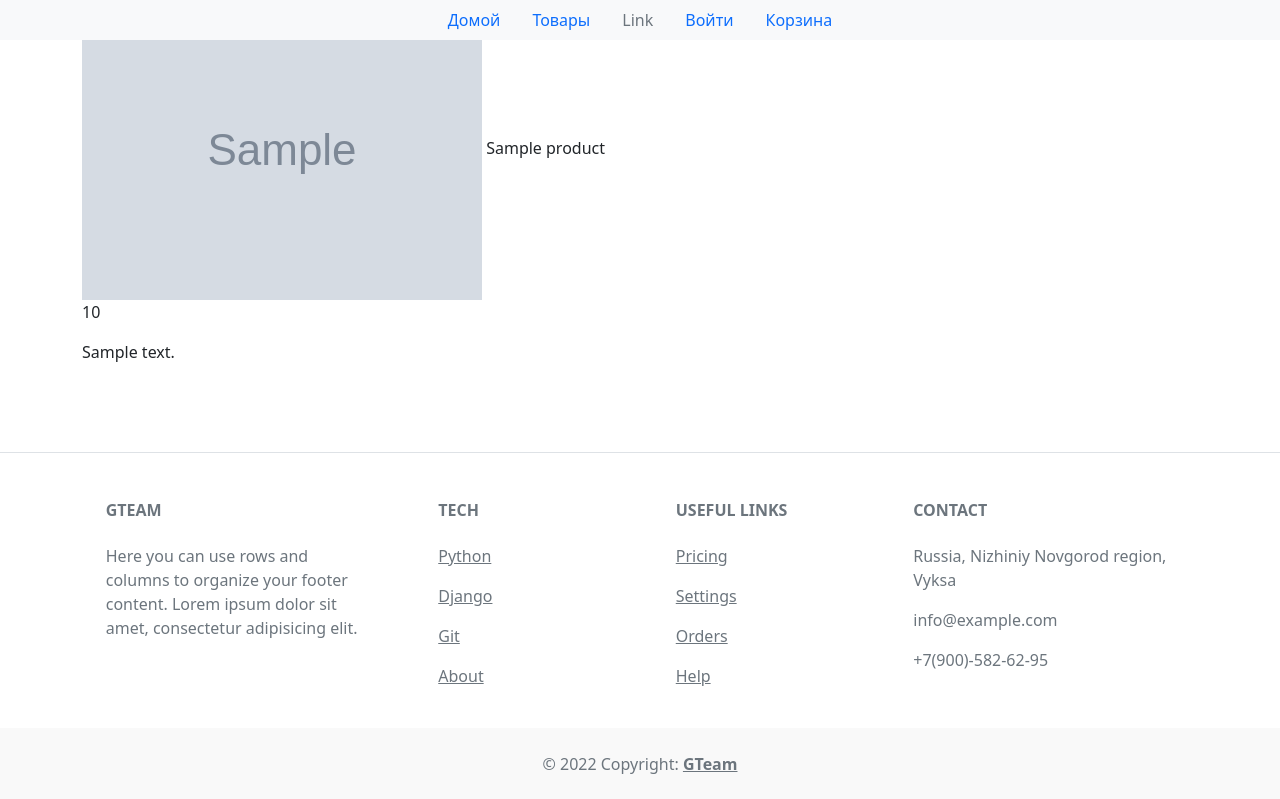
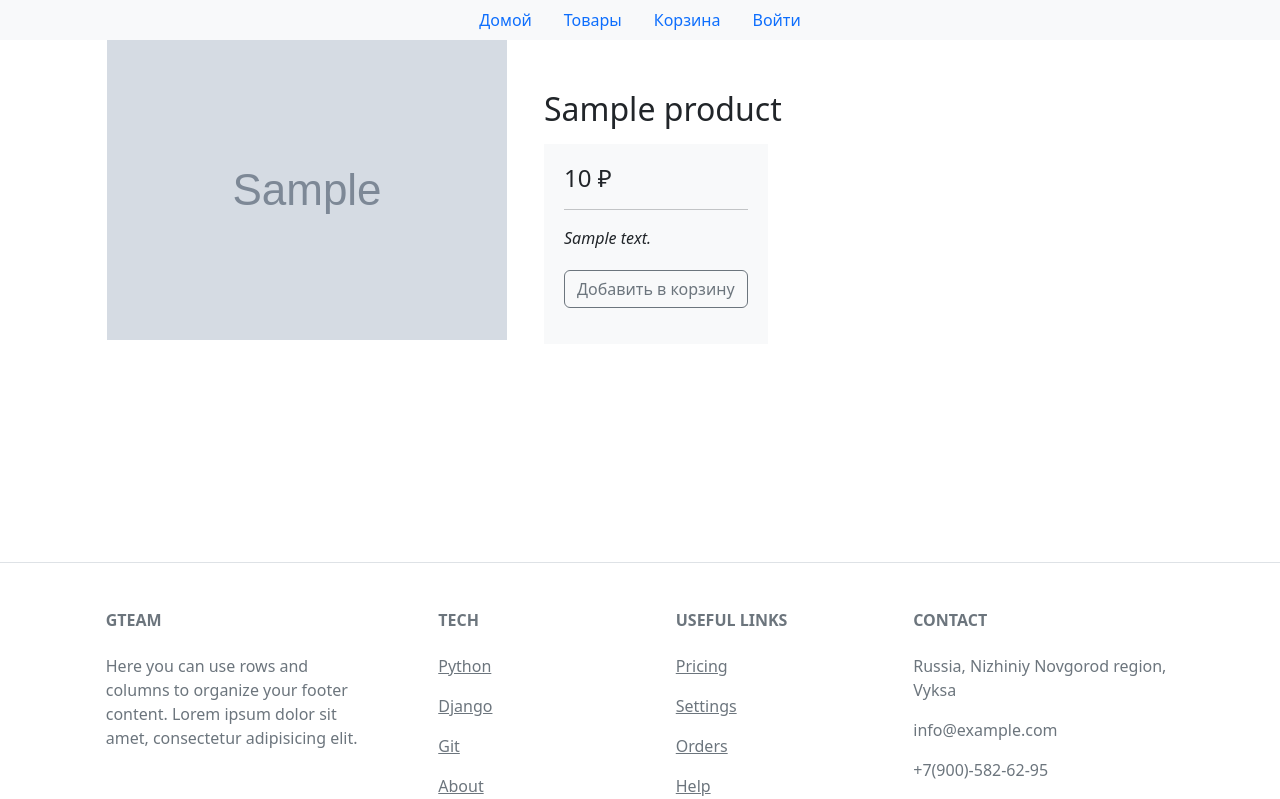
Before and after one commit to Pash1et/pet_project_store, a Django app: page /products/1/ in a window 1280 px wide. Shown: the top 799 px of the page. Before the commit the page ends 774 px from the top, so only its background shows below. Run offline with Django 4.2, Linux system fonts and the light colour scheme; tables that the repository leaves empty hold one stand-in row (values such as "Sample post"); grey boxes marked "Sample" are stand-in pictures; some libraries are stand-ins or nearby versions.

Commit message:
Доработка карточки товара

```diff
--- a/mysite/static/css/css.css
+++ b/mysite/static/css/css.css
@@ -28,10 +28,32 @@
 
 .cart{
     background-color: #f8f9fa;
-    border: 1px solid lightgrey;
     width: 300px;
     height: 100px;
     left: 15px;
     position: absolute;
     visibility: hidden;
 }
+
+.img-card-product-detail{
+    text-align: center;
+    margin-top: 40px;
+    width: 450px;
+    height: 450px;
+}
+
+.text-card-product-detail{
+    position: relative;
+    margin-top: 90px;
+}
+
+.text-card-product-detail-down{
+    position: absolute;
+    background-color: #f8f9fa;
+    padding: 20px;
+
+}
+
+.btn-product-detail{
+    margin-top: 20px;
+}
--- a/mysite/templates/includes/header.html
+++ b/mysite/templates/includes/header.html
@@ -5,12 +5,6 @@
       </li>
       <li class="nav-item">
         <a class="nav-link" href="/products/">Товары</a>
-      </li>
-      <li class="nav-item">
-        <a class="nav-link disabled" href="#">Link</a>
-      </li>
-      <li class="nav-item">
-        <a class="nav-link" href="#">Войти</a>
       </li>
       <li class="nav-item">
         <div id="button">
@@ -27,5 +21,9 @@
           </div>
         </div>
       </li>
+      <li class="nav-item">
+        <a class="nav-link" href="#">Войти</a>
+      </li>
+
     </ul>
 </nav>
--- a/mysite/templates/products/product_detail.html
+++ b/mysite/templates/products/product_detail.html
@@ -3,8 +3,20 @@
 {% block title %}{{ products.name }}{% endblock %}
 
 {% block content %}
-    <img src="/{{ products.images.get.image }}">
-    {{ products.name }}<p>
-    {{ products.price }}<p>
-    {{ products.description }}
+    <div class="container">
+        <div class="row">
+            <div class="col-lg-5 img-card-product-detail">
+                <img src="/{{ products.images.get.image }}">
+            </div>
+            <div class="col-lg-7 text-card-product-detail">
+                <h2>{{ products.name }}</h2><p>
+                    <div class="text-card-product-detail-down">
+                        <h4>{{ products.price }} ₽</h4><hr>
+                            <i>{{ products.description }}</i><p>
+                            <button class="btn btn-outline-secondary btn-product-detail">Добавить в корзину</button>
+                    </div>
+            </div>
+
+        </div>
+    </div>
 {% endblock %}
```
